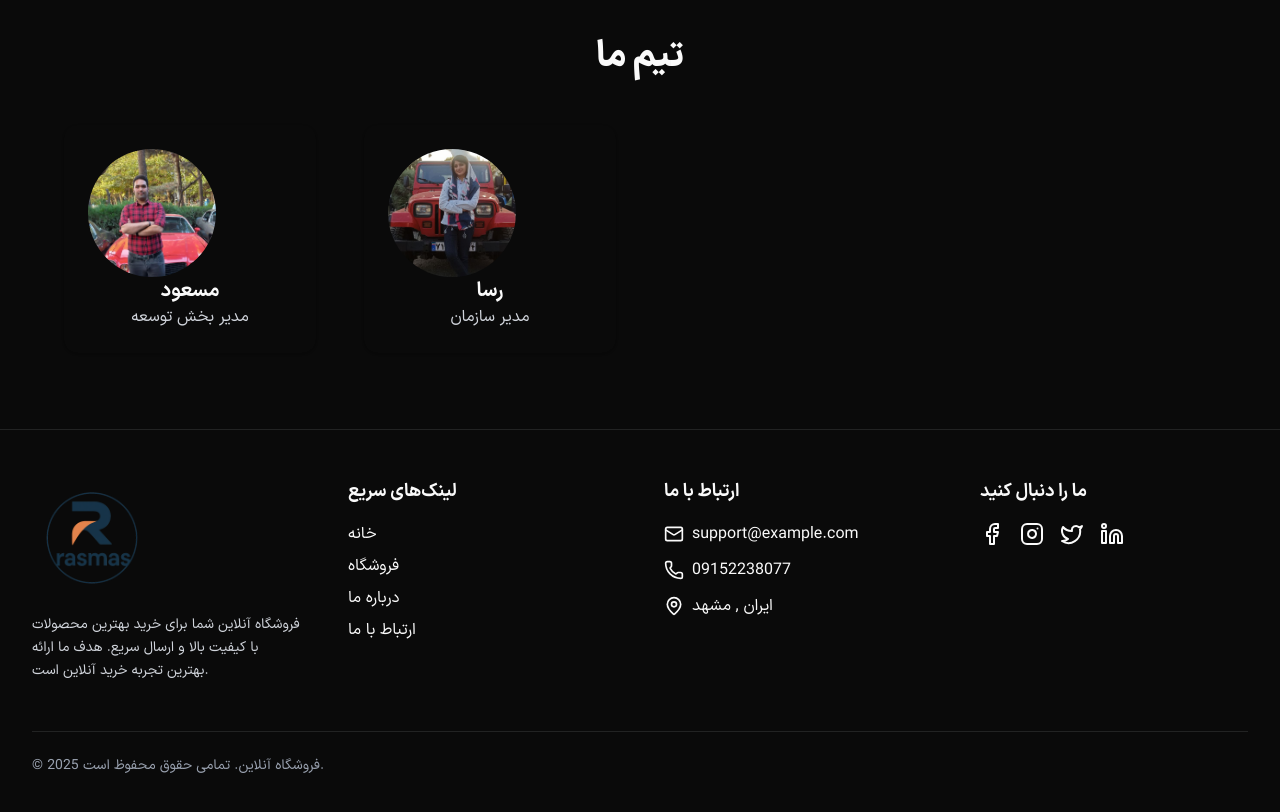
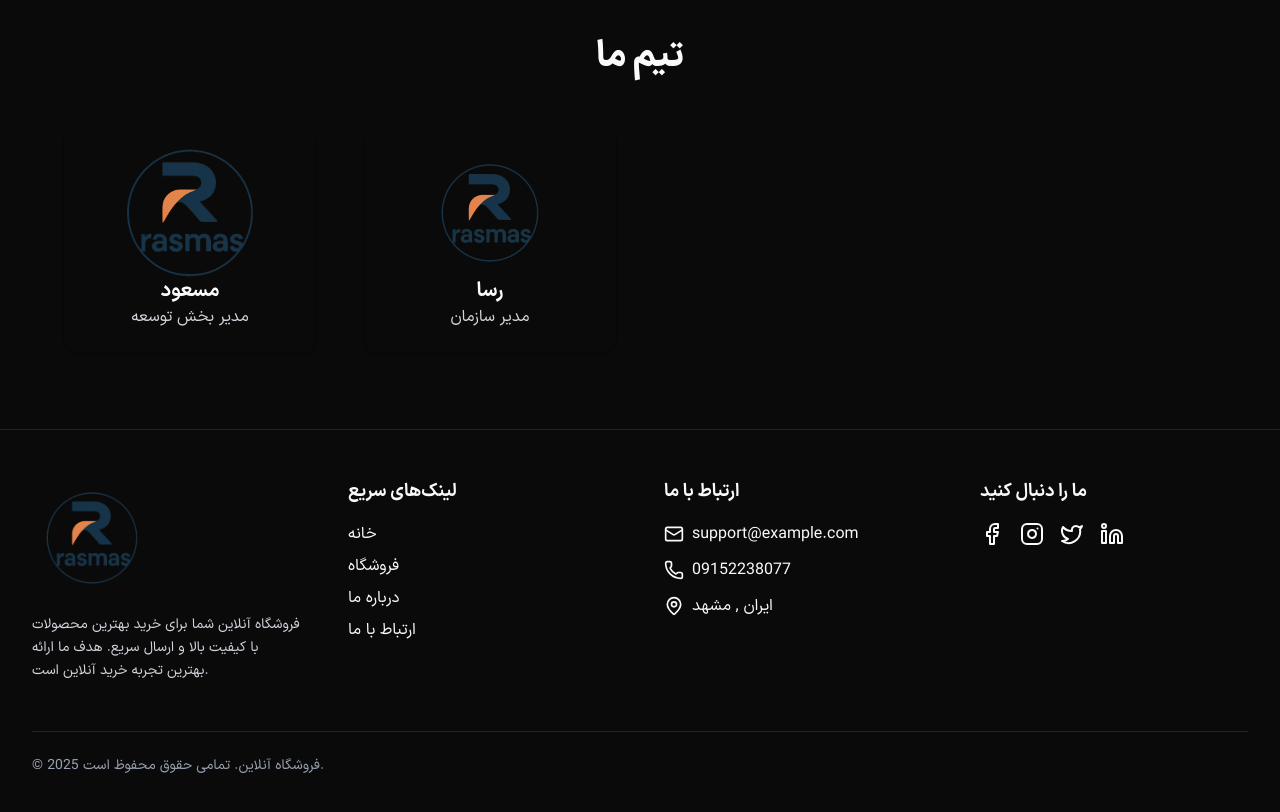
Before and after one commit to mas9270/next-shop, a Next.js app: page /en/about-us in a window 1280 px wide. Shown: the part 920-1732 px from the top of the page. Built offline with nearby package versions, Linux system fonts and the light colour scheme; no server answers.

Commit message:
رفع مشکل عکس ها

```diff
--- a/src/app/[lang]/about-us/page.tsx
+++ b/src/app/[lang]/about-us/page.tsx
@@ -74,12 +74,16 @@ export default function AboutUsPage() {
         <h2 className="text-4xl font-extrabold text-center mb-12">تیم ما</h2>
         <div className="grid grid-cols-1 sm:grid-cols-2 md:grid-cols-4 gap-12">
           {[
-            { name: "مسعود", role: "مدیر بخش توسعه", src: "/images/programer.jpg" },
-            { name: "رسا", role: "مدیر سازمان", src: "/images/modir1.jpg" },
+            {
+              name: "مسعود",
+              role: "مدیر بخش توسعه",
+              src: "/images/logo2.png",
+            },
+            { name: "رسا", role: "مدیر سازمان", src: "/images/logo2.png" },
           ].map((member, idx) => (
             <div
               key={idx}
-              className="p-6 rounded-xl shadow-sm hover:shadow-lg transition-shadow duration-300 text-center"
+              className="flex flex-col justify-center items-center p-6 rounded-xl shadow-sm hover:shadow-lg transition-shadow duration-300  "
             >
               <div className="w-32 h-32 rounded-full overflow-hidden">
                 <Image
```
